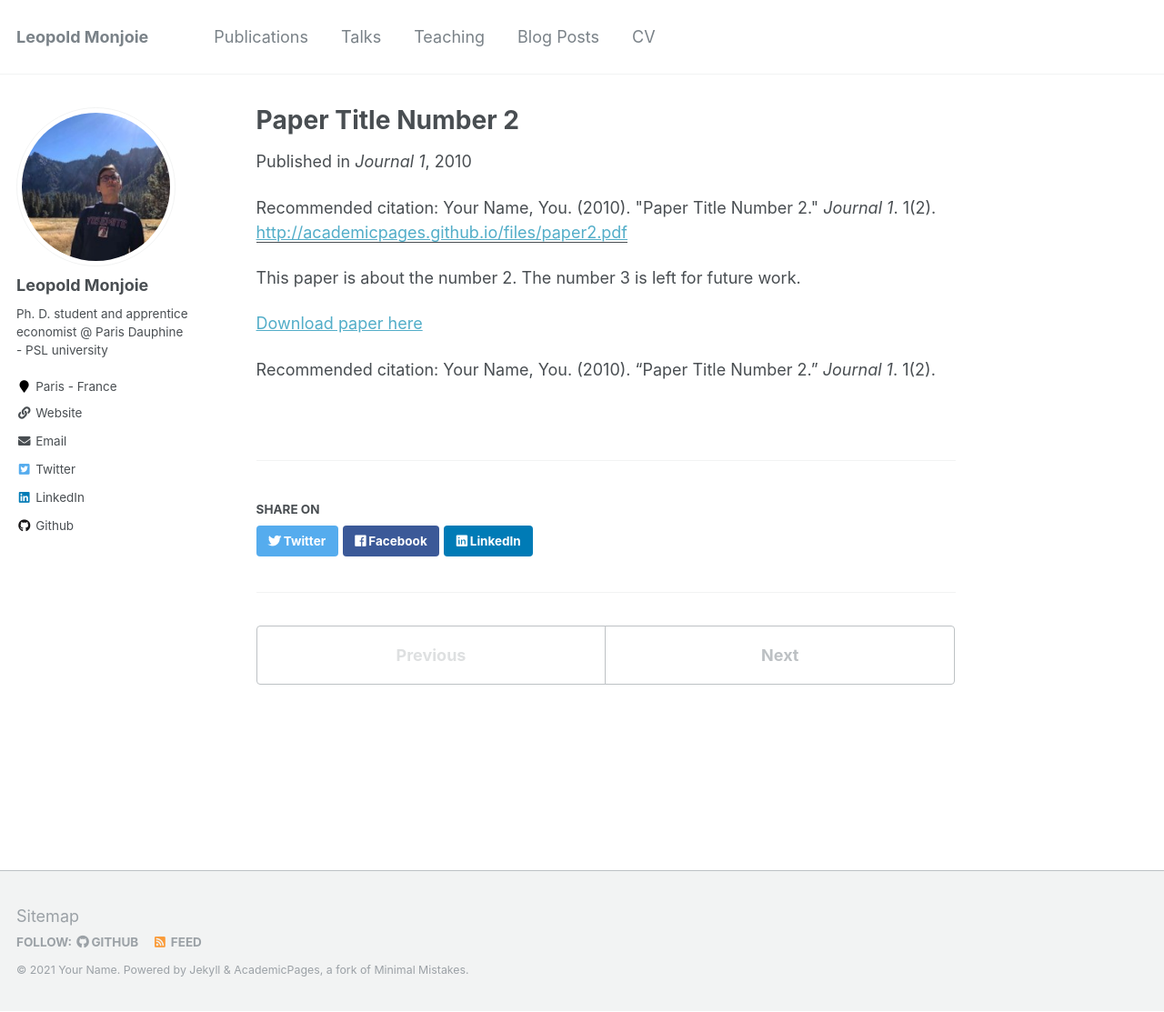
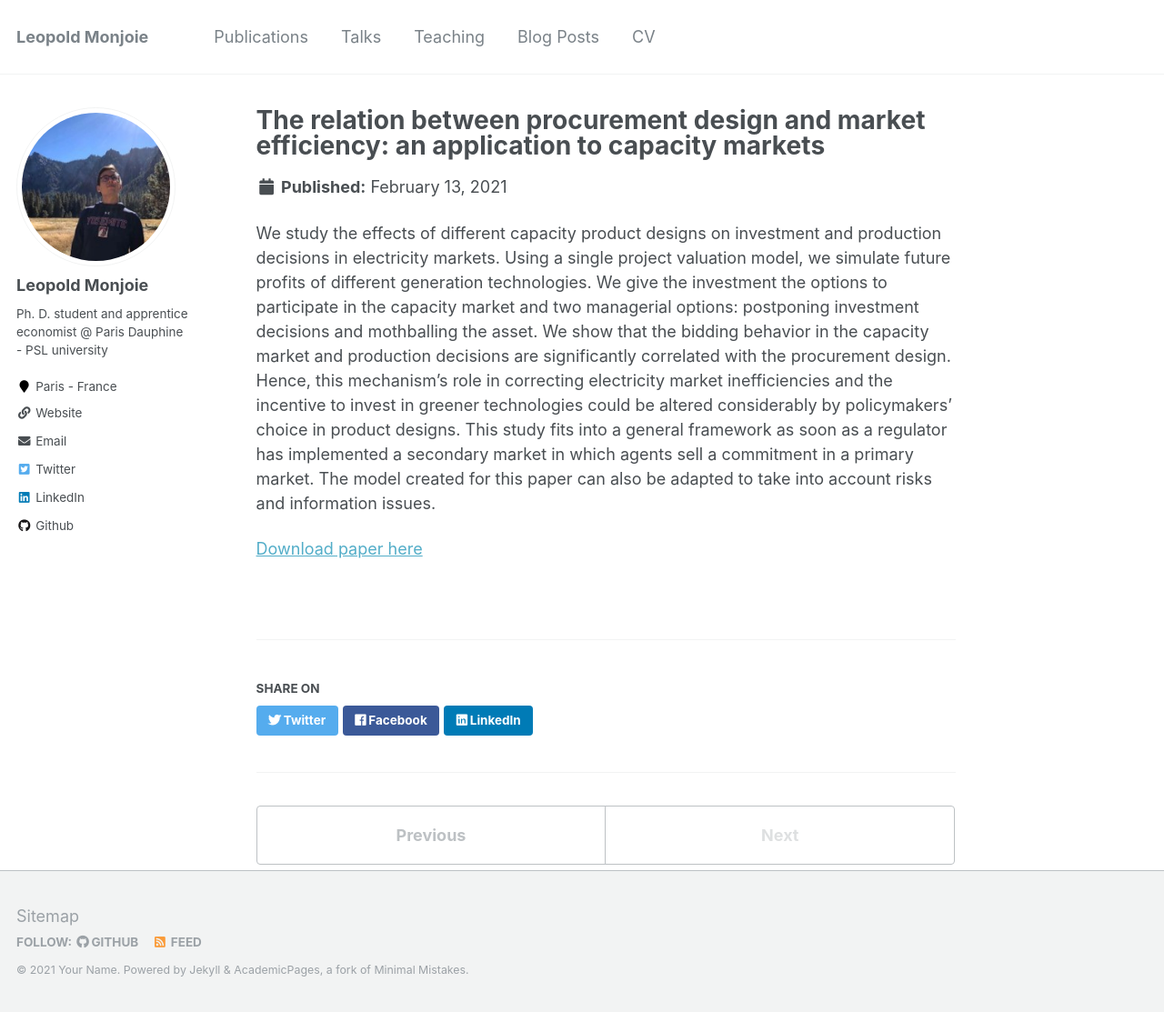
Before and after one commit to LeopoldM/LeopoldM.github.io, a Jekyll site: the page built from _publications/2010-10-01-paper-title-number-2.md, in a window 1280 px wide and 1113 px high. Shown: the whole window at 91% size. Built offline with Jekyll 4.4.1, drawn with Linux system fonts in a browser that asks for light colours.

Commit message:
Update 2010-10-01-paper-title-number-2.md

```diff
--- a/_publications/2010-10-01-paper-title-number-2.md
+++ b/_publications/2010-10-01-paper-title-number-2.md
@@ -1,15 +1,11 @@
 ---
-title: "Paper Title Number 2"
+title: "The relation between procurement design and market efficiency: an application to capacity markets"
 collection: publications
 permalink: /publication/2010-10-01-paper-title-number-2
-excerpt: 'This paper is about the number 2. The number 3 is left for future work.'
-date: 2010-10-01
-venue: 'Journal 1'
+date: 2021-02-13
 paperurl: 'http://academicpages.github.io/files/paper2.pdf'
-citation: 'Your Name, You. (2010). &quot;Paper Title Number 2.&quot; <i>Journal 1</i>. 1(2).'
 ---
-This paper is about the number 2. The number 3 is left for future work.
+
+We study the effects of different capacity product designs on investment and production decisions in electricity markets. Using a single project valuation model, we simulate future profits of different generation technologies. We give the investment the options to participate in the capacity market and two managerial options: postponing investment decisions and mothballing the asset. We show that the bidding behavior in the capacity market and production decisions are significantly correlated with the procurement design. Hence, this mechanism's role in correcting electricity market inefficiencies and the incentive to invest in greener technologies could be altered considerably by policymakers' choice in product designs. This study fits into a general framework as soon as a regulator has implemented a secondary market in which agents sell a commitment in a primary market. The model created for this paper can also be adapted to take into account risks and information issues.
 
 [Download paper here](http://academicpages.github.io/files/paper2.pdf)
-
-Recommended citation: Your Name, You. (2010). "Paper Title Number 2." <i>Journal 1</i>. 1(2).
```
